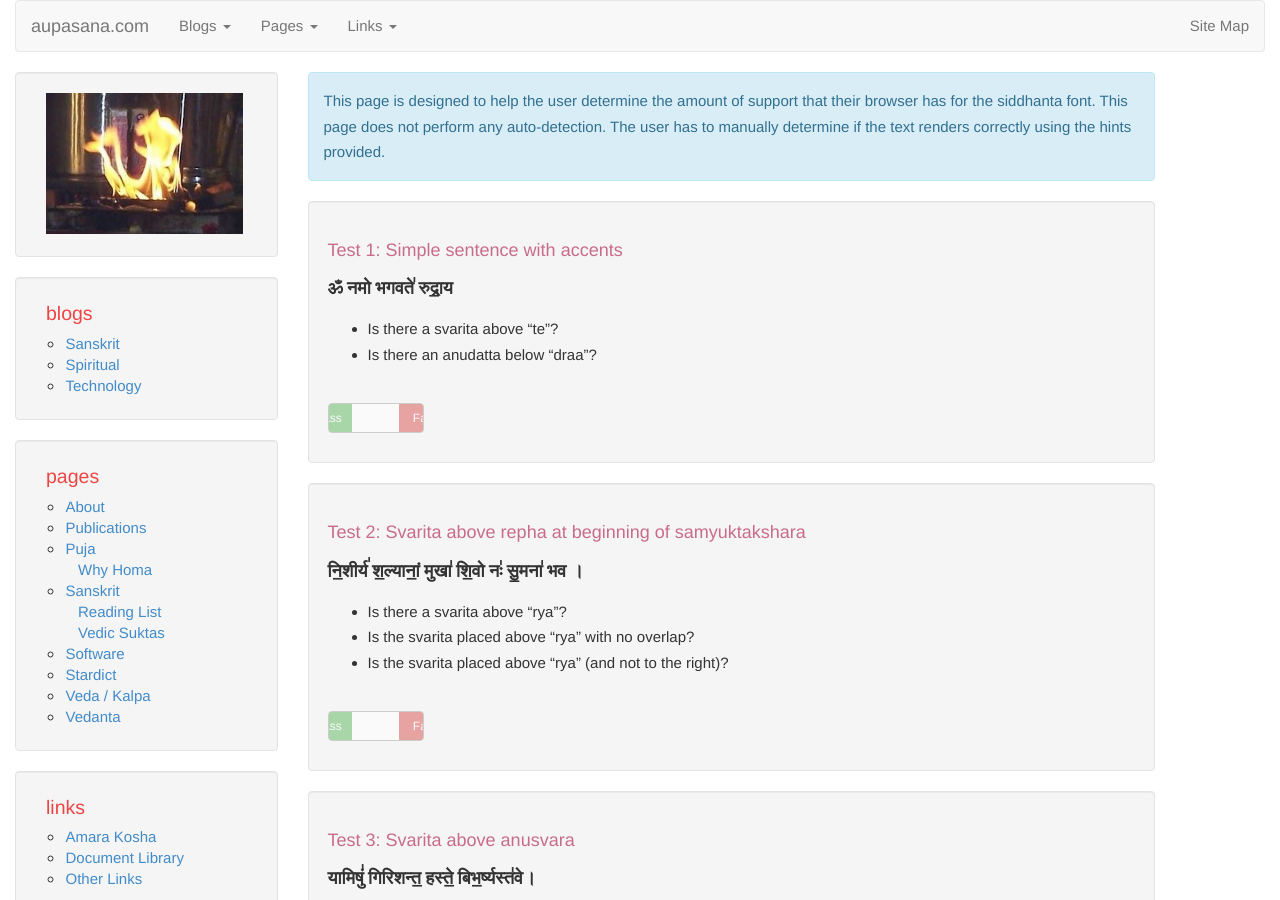
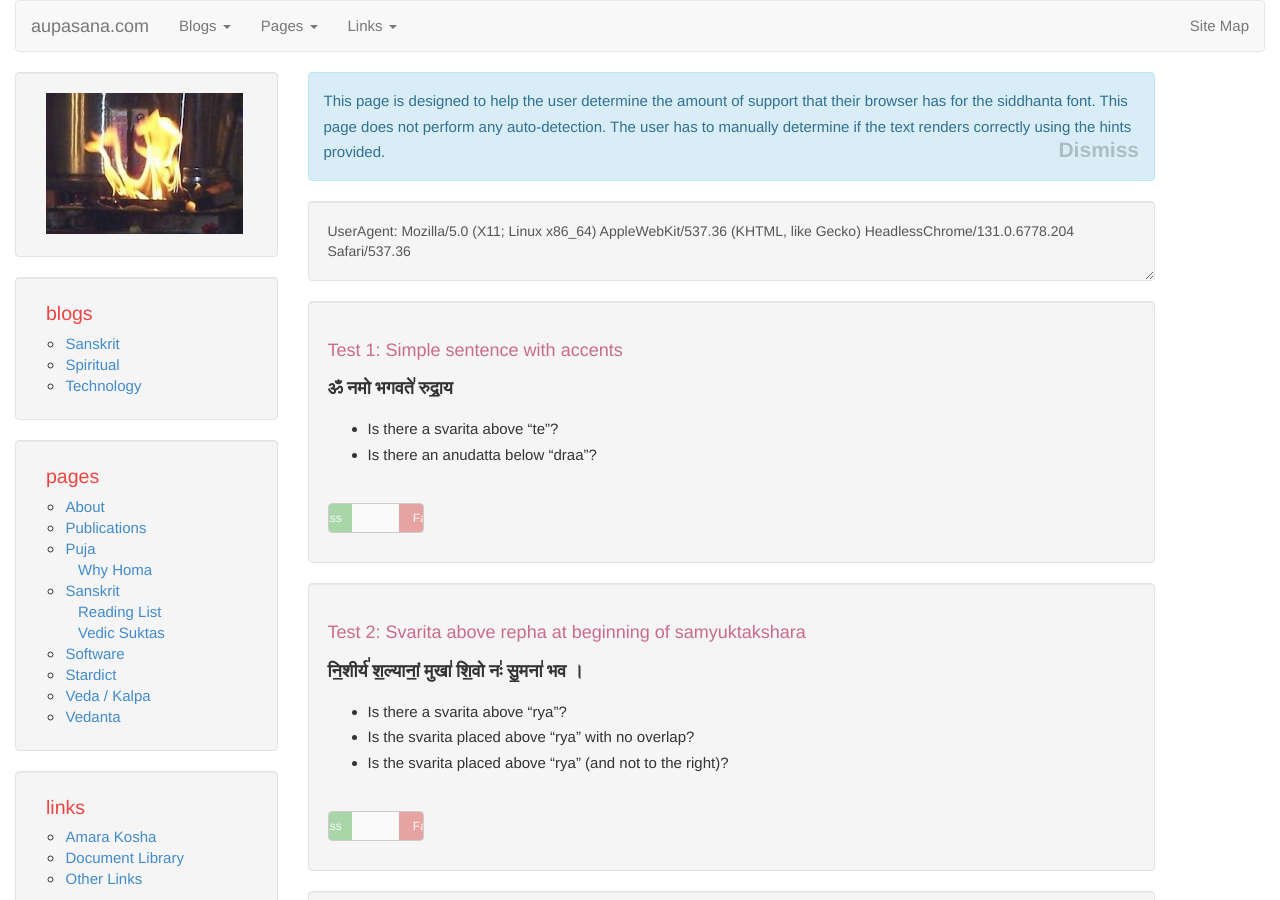
Before and after one commit to aupasana/aupasana.github.io, a Jekyll site: the page built from pages/suktas/browser-test.md, in a window 1280 px wide and 900 px high. Built offline with Jekyll 4.4.1, drawn with Linux system fonts in a browser that asks for light colours; nearby versions of some CDN libraries; some web fonts are replaced.

Commit message:
browser-test.md: show userAgent string and allow info message to be dismissed

```diff
--- a/pages/suktas/browser-test.md
+++ b/pages/suktas/browser-test.md
@@ -8,7 +8,10 @@ This page is designed to help the user determine the amount of
 support that their browser has for the siddhanta font. This page
 does not perform any auto-detection. The user has to manually determine
 if the text renders correctly using the hints provided.
+<button type="button" class="btn btn-secondary close" data-dismiss="alert">Dismiss</button>
 </div>
+
+<textarea rows="2" class="well form-control" id="UserAgent"></textarea>
 
 <link href="{{ site.baseurl }}/css/vedicfonts-v10-modified.css" rel="stylesheet">
 <link href="{{ site.baseurl }}/css/bootstrap-switch.min.css" rel="stylesheet">
```
Also changed, not shown: other parts of pages/suktas/browser-test.md (+1 -0 lines).
